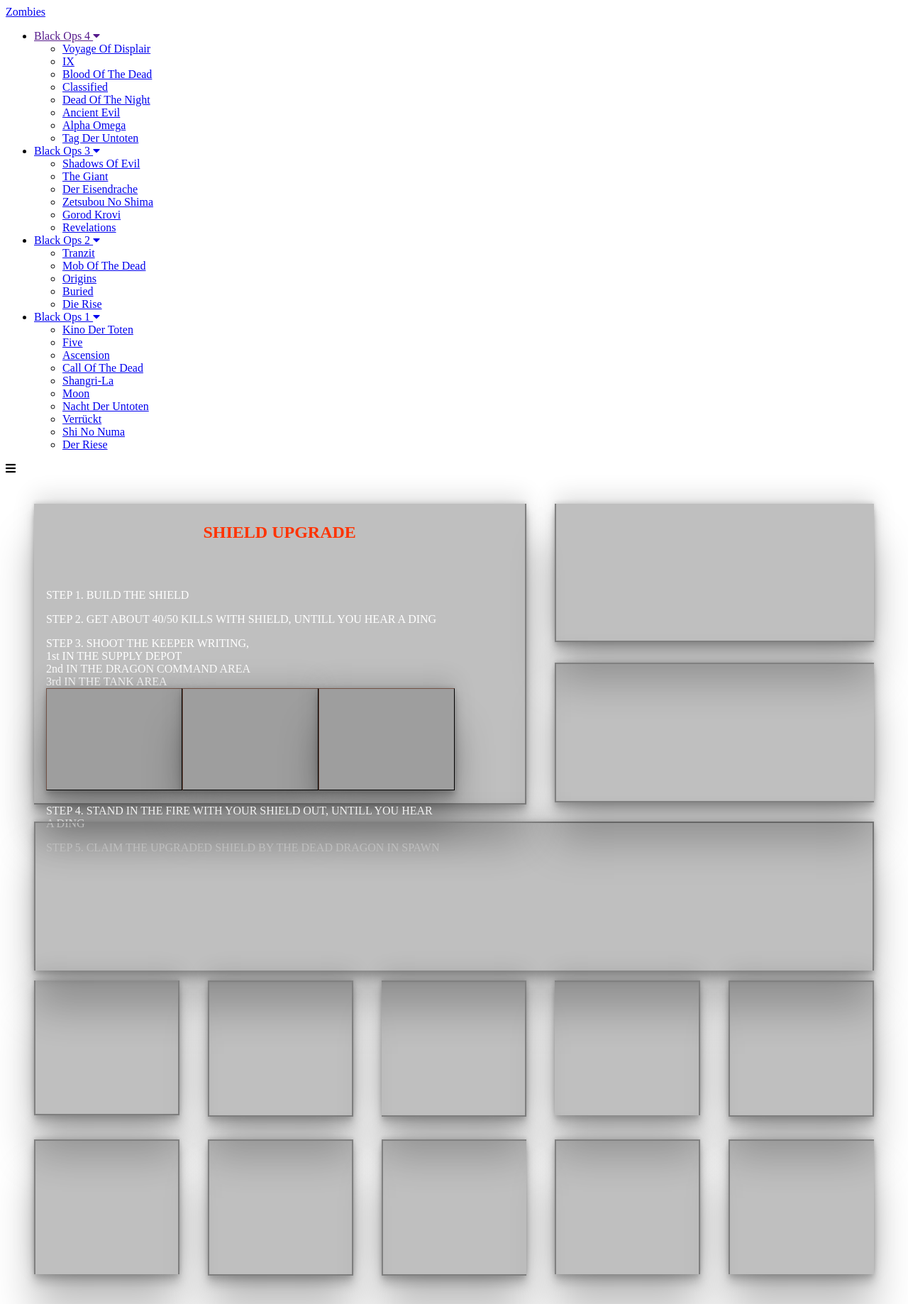
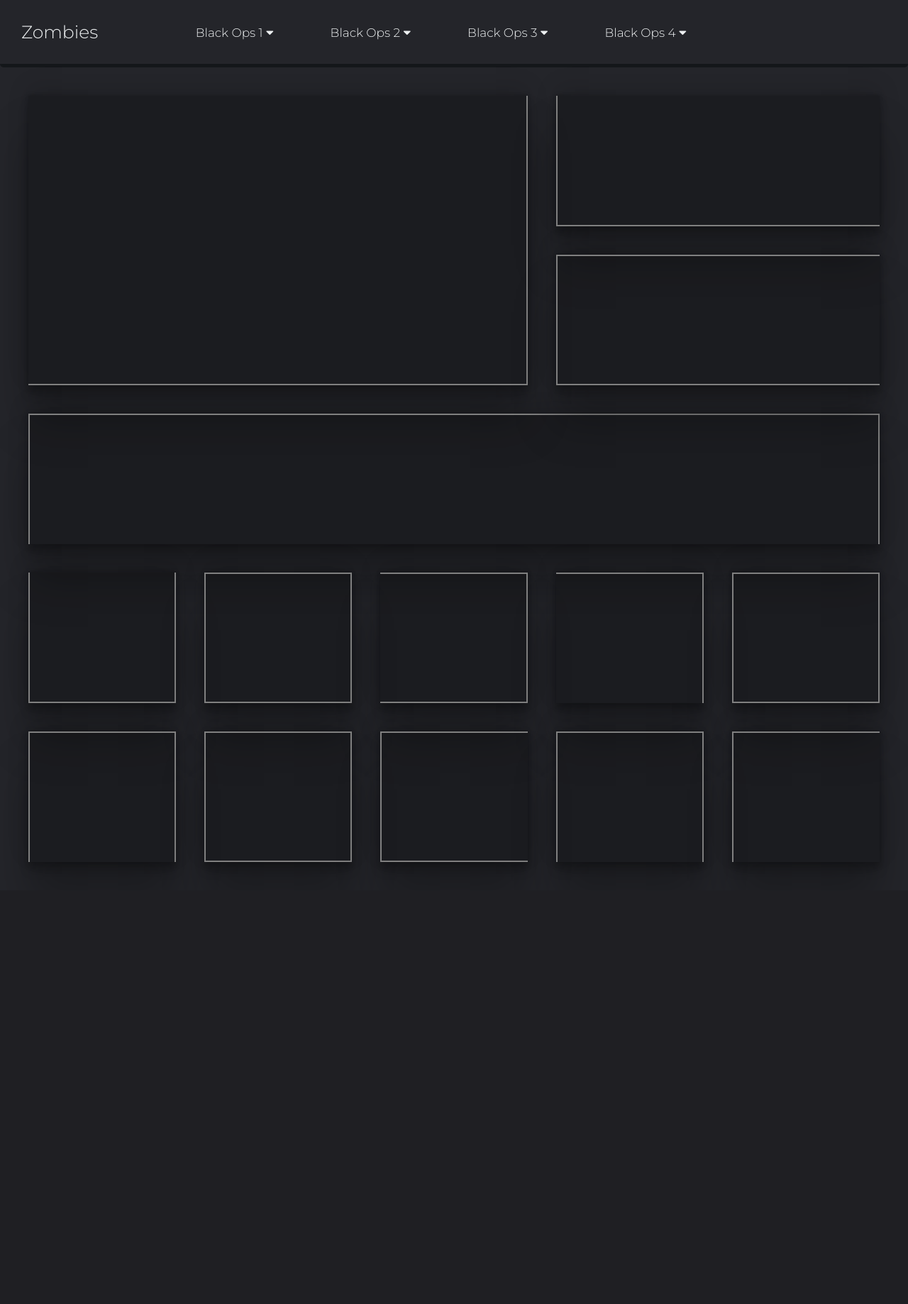
Before and after one commit to MartijnGraafsma/Zombies, a PHP site: the page made by Gorod Krovi/Gorod_Krovi.php in a window 1280 px wide. Shown: the whole page at 71% size. After the commit the page ends 1216 px from the top, so only its background shows below. Run offline with PHP 8.4, Linux system fonts and the light colour scheme; grey boxes are pictures that could not be loaded.

Commit message:
paths.......

```diff
--- a/Gorod Krovi/Gorod_Krovi.php
+++ b/Gorod Krovi/Gorod_Krovi.php
@@ -3,7 +3,7 @@
 <head>
     <meta charset="UTF-8">
     <meta http-equiv="X-UA-Compatible" content="IE=edge">
-    <link rel="stylesheet" href="GK.css">
+    <link rel="stylesheet" href="Gorod_Krovi.css">
     <link rel="stylesheet" href="../CSS/base.css">
     <meta name="viewport" content="width=device-width, initial-scale=1.0">
     <title>Gorod Krovi</title>
@@ -15,23 +15,7 @@
 
 <div class="grid">
   <div  class="item">
-    <div style='color:white;border: gray 2px solid; border-top:hidden; border-left:hidden;' class="box">
-    <center><h2 style=' color:rgb(255, 51, 0);'> SHIELD UPGRADE </h2> <br> <br></center>
-
-       <div class="text"> <p>STEP 1. BUILD THE SHIELD</p>
-        <p>STEP 2. GET ABOUT 40/50 KILLS WITH SHIELD, UNTILL YOU HEAR A DING</p>
-        <p>STEP 3. SHOOT THE KEEPER WRITING,<br>1st IN THE SUPPLY DEPOT
-         <br>2nd IN THE DRAGON COMMAND AREA
-          <br> 3rd IN THE TANK AREA<br> <img class="fire-staff-upgrade" src="Keeper_writing3.png"><img class="fire-staff-upgrade" src="Keeper_writing2.png"><img class="fire-staff-upgrade" src="Keeper_writing.png">
-
-        </p>
-        <p>STEP 4. STAND IN THE FIRE WITH YOUR SHIELD OUT, UNTILL YOU HEAR<br> A DING </p>
-        <p>STEP 5. CLAIM THE UPGRADED SHIELD BY THE DEAD DRAGON IN SPAWN  </p>
-   </div>
-
-
-
-
+    <div style='border: gray 2px solid; border-top:hidden; border-left:hidden;' class="box">
     </div>
   </div>
   <div class="item">
--- a/Header/header.php
+++ b/Header/header.php
@@ -7,6 +7,7 @@
     <link href="https://fonts.googleapis.com/css2?family=Montserrat:wght@300&display=swap" rel="stylesheet">
     <link rel="stylesheet" href="https://use.fontawesome.com/releases/v5.15.4/css/all.css" integrity="sha384-DyZ88mC6Up2uqS4h/KRgHuoeGwBcD4Ng9SiP4dIRy0EXTlnuz47vAwmeGwVChigm" crossorigin="anonymous">
     <link rel="stylesheet" href="header.css">
+    <link rel="stylesheet" href="../Header/header.css">
 </head>
 <body>
     <div class="container">
```
Also changed, not shown: Gorod Krovi/GK.CSS (deleted), Gorod Krovi/Gorod_Krovi.css (added).
